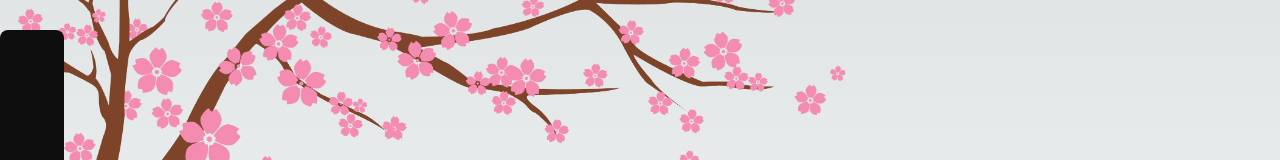
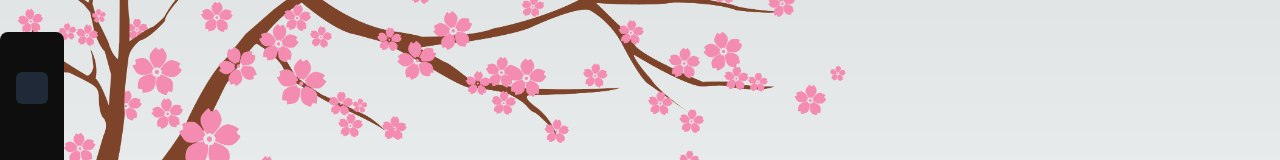
Before and after one commit to June-Senpai/portfolio, a Next.js app: page / in a window 1280 px wide. Shown: the part 272-432 px from the top of the page. Built offline with nearby package versions, Linux system fonts and the light colour scheme.

Commit message:
active navbar

```diff
--- a/src/components/Navbar/NavbarPC.jsx
+++ b/src/components/Navbar/NavbarPC.jsx
@@ -1,6 +1,7 @@
 "use client";
 import Link from "next/link";
 import React, { useState, useEffect } from "react";
+import { usePathname } from "next/navigation";
 
 const NavbarPC = () => {
   const Menus = [
@@ -22,6 +23,8 @@ const NavbarPC = () => {
   useEffect(() => {
     setMounted(true);
   }, []);
+
+  const pathname = usePathname();
 
   return (
     <section className="fixed top-0 left-0 h-screen flex items-center">
@@ -45,11 +48,15 @@ const NavbarPC = () => {
           </span>
         </div>
         <div className="mt-4 flex flex-col gap-4 relative pb-4">
-          {Menus?.map((menu, i) => (
+          {Menus?.map((menu, i) => {
+            const isActive = pathname === menu.url;
+            return (
               <Link
                 href={menu?.url}
                 key={i}
-              className={`group flex items-center text-sm gap-3.5 font-medium p-2 hover:bg-gray-800 rounded-md`}
+                className={`group flex items-center text-sm gap-3.5 font-medium p-2 hover:bg-gray-800 rounded-md ${
+                  isActive && "pl-1 pb-1 text-red-400 bg-gray-800"
+                }`}
               >
                 <div className="text-xl">
                   <ion-icon name={menu.icon}></ion-icon>
@@ -72,7 +79,8 @@ const NavbarPC = () => {
                   {menu?.name}
                 </h2>
               </Link>
-          ))}
+            );
+          })}
         </div>
       </div>
     </section>
```
Lines whose indentation alone changed are shown as unchanged.
